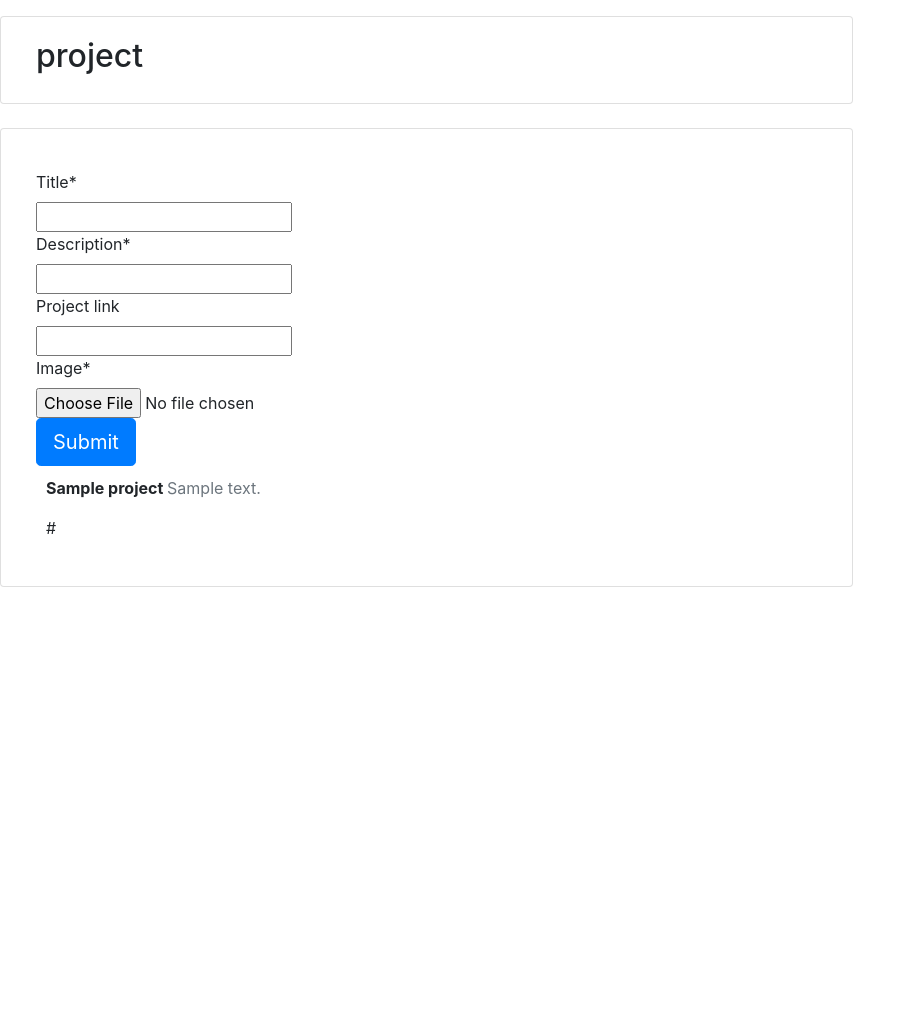
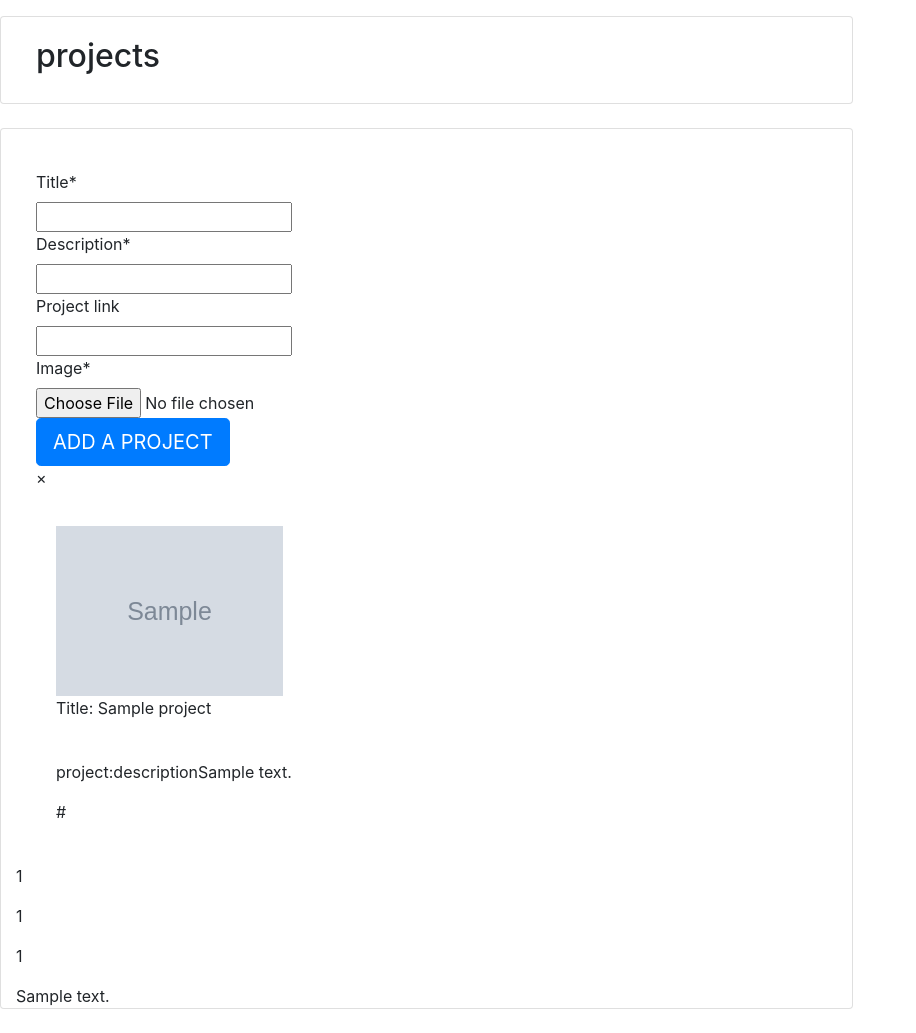
Before and after one commit to haimy254/project-, a Django app: template show_room/project/templates/project_detail.html in a window 1280 px wide. Shown: the whole page, without its empty margins (0-916 px from the left). Before the commit the page ends 587 px from the top, so only its background shows below. Run offline with Django 4.2, Linux system fonts and the light colour scheme; the template is opened without the code that fills it: values that come from a table or form of the project are taken from there, others are empty; tables that the repository leaves empty hold one stand-in row (values such as "Sample post"); grey boxes marked "Sample" are stand-in pictures; parts of the project's set-up code (start-up, migrations or seed data) failed here and were passed over; some libraries are stand-ins or nearby versions.

Commit message:
updated project page

```diff
--- a/show_room/project/templates/accounts/login.html
+++ b/show_room/project/templates/accounts/login.html
@@ -9,6 +9,6 @@
       <button class="btn btn-primary" type="submit">Login</button>
     </form>
   </div>
-  <p class="text-center">Don't have an account? <a href="{% url "register"%}">Create an account</a>.</p>
+  <p class="text-center">Don't have an account? <a href="{% url 'register'%}">Create an account</a>.</p>
 </div>
 {% endblock %}
--- a/show_room/project/templates/profile_view.html
+++ b/show_room/project/templates/profile_view.html
@@ -7,7 +7,7 @@
     <div class="col-md-4">
       {% for profile in profile%}
       <img
-        src="{{ profile.profile_pic.url }}"
+        src="{{ project.image.url }}"
         class="img-responsive"
         style="width: 100%; float: left; margin-right: 10px"
       />
--- a/show_room/project/templates/project_detail.html
+++ b/show_room/project/templates/project_detail.html
@@ -17,7 +17,7 @@
     <div class="col-md-8 card mb-4 mt-3">
       <div class="card-body">
         <!-- projects -->
-        <h2>project</h2>
+        <h2>projects</h2>
       </div>
     </div>
     <div class="col-md-8 card mb-4 mt-3">
@@ -29,20 +29,47 @@
         {% else %}
         <form method="post" style="margin-top: 1.3em" action="/save_project/">
           {{ project_form | crispy }} {% csrf_token %}
-          <button type="submit" class="btn btn-primary btn-lg">Submit</button>
+          <button type="submit" class="btn btn-primary btn-lg">ADD A PROJECT</button>
         </form>
         {% endif %} {% for project in all_project %}
-        <div class="project" style="padding: 10px">
+         <div class="project-details-overlay hide" id="project-details-overlay">
+    <p id="close-btn">&#215;</p>
+    <div class="project-details">
+    <div class="card-body" >
+    <img src="{{ project.image.url }}" alt="Card image cap" style="cursor: pointer; max-height: 170px; min-height: 170px">
+    <p class="card-text">Title: {{ project.title }}</p></br>
+    <p class="card-text">project:description{{ project.description }}</p>
+    <p class="card-text"><link href="{{ project.project_link |linebreaks}}"/>{{ project.project_link}}</p>
+
+
+    </div>
+    </div>
+  </div>
+        {% comment %} <div class="project" style="padding: 10px">
           <p class="font-weight-bold">
             {{ project.title }}
-            <span class="text-muted font-weight-normal">
+            <span class="text-muted font-weight-normal">description:
               {{ project.description }}
             </span>
           </p>
-          {{ project.project_link | linebreaks }}
+          {{ project.project_link | linebreaks }} {% endcomment %}
         </div>
         {% endfor %}
+         {% if reviews %}
+  {% for review in reviews %}
+
+
+   <p class="card-text">{{ review.userbility }}</p>
+   <p class="card-text">{{ review.content }}</p>
+   <p class="card-text">{{ review.design }}</p>
+
+    <p class="card-text">{{ review.review }}</p>
+    {% endfor %}
+</div>
+</div>
+{% endif%}
       </div>
     </div>
+
   </body>
 </html>
--- a/show_room/project/urls.py
+++ b/show_room/project/urls.py
@@ -13,7 +13,7 @@ urlpatterns = [
     path('login/',login_request,name="login"),
      path('profile/',save_profile, name='user_profile'),
 
-    path('project_view/',display_projects,name="project_view"),
+    path('project_detail/',display_projects,name="project_detail"),
     path('profile_view/',profile_view,name="profile"),
 
     path('review/',review,name= 'review'),
--- a/show_room/project/views.py
+++ b/show_room/project/views.py
@@ -61,7 +61,7 @@ def save_project(request):
             obj=project_form.save(commit=False)
             obj.profile_id=request.user.id
             obj.save()
-            return HttpResponseRedirect('/project_view/')
+            return HttpResponseRedirect('/home/')
     else:
         project_form = ProjectForm()
 		# new_project='new_prpoject'
```
Also changed, not shown: show_room/project/templates/home.html (+33 -1 lines), show_room/project/templates/index.html (added, +27 -0 lines), show_room/project/templates/project_view.html (deleted, +0 -34 lines), show_room/media/profile_pics/download.jpeg (added), show_room/media/project/kyle-bushnell-Zi3Pt6lW1eo-unsplash.jpg (added), 1 other file.
